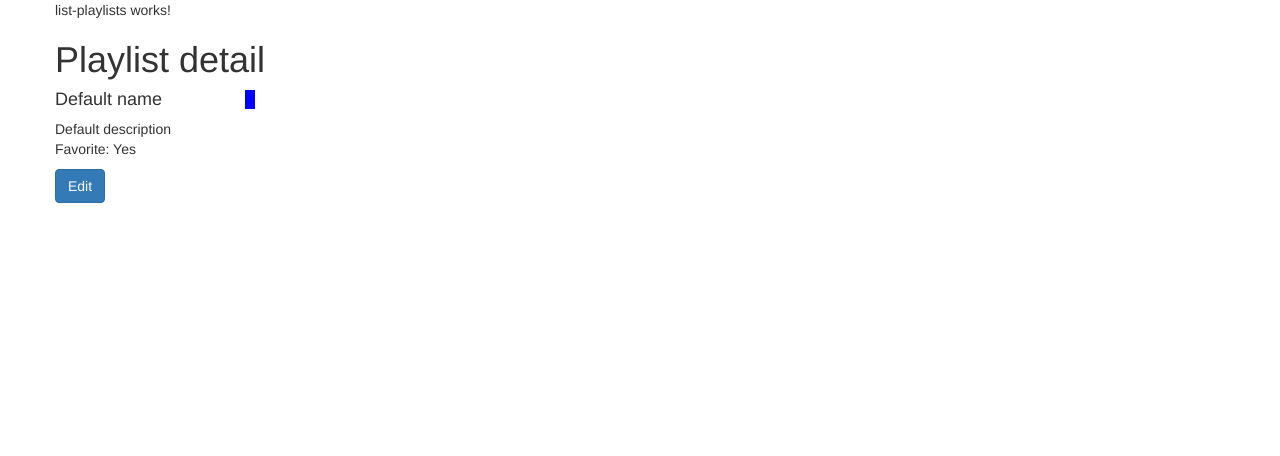
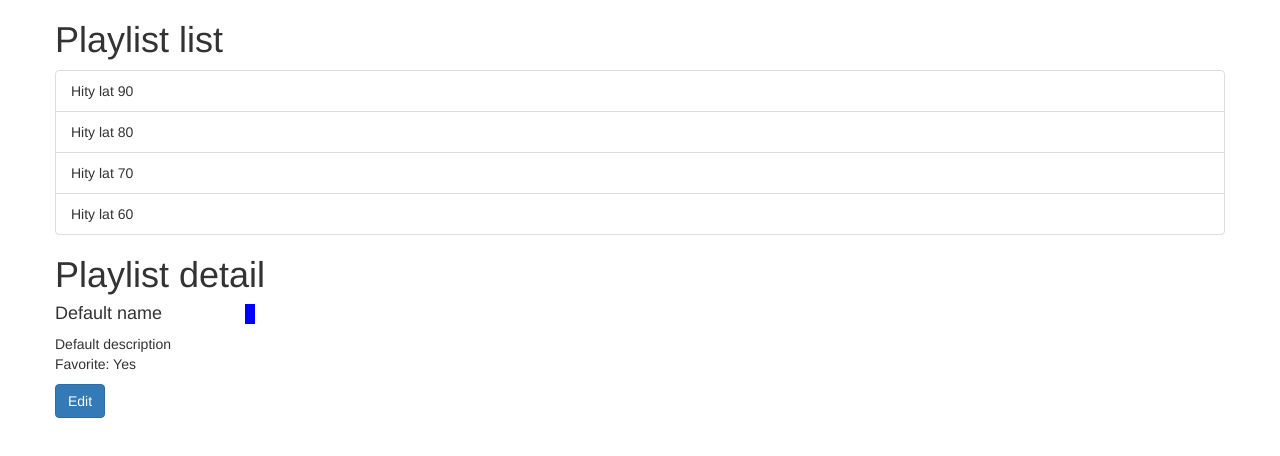
Before and after one commit to j-bogacz/AngularTraining, an Angular app in the folder Spotify/: page / in a window 1280 px wide. Shown: the top 456 px of the page. Built offline with nearby package versions, Linux system fonts and the light colour scheme.

Commit message:
ngFor class.active

```diff
--- a/Spotify/src/app/list-playlists/list-playlists.component.html
+++ b/Spotify/src/app/list-playlists/list-playlists.component.html
@@ -1,3 +1,9 @@
-<p>
-  list-playlists works!
-</p>
+<h1>{{title}}</h1>
+
+<ul class="list-group">
+  <li
+    class="list-group-item"
+    [class.active]="selectedPlaylist == playlist"
+    (click)="selectedPlaylist = playlist"
+    *ngFor="let playlist of playlists">{{playlist.name}}</li>
+</ul>
--- a/Spotify/src/app/list-playlists/list-playlists.component.ts
+++ b/Spotify/src/app/list-playlists/list-playlists.component.ts
@@ -1,4 +1,13 @@
-import { Component, OnInit, ViewEncapsulation } from '@angular/core';
+import {Component, OnInit, ViewEncapsulation} from '@angular/core';
+
+interface Playlist {
+  id: number,
+  name: string,
+  description: string,
+  favorite: boolean,
+  color: string
+
+}
 
 @Component({
   selector: 'component-list-playlists',
@@ -8,7 +17,43 @@ import { Component, OnInit, ViewEncapsulation } from '@angular/core';
 })
 export class ListPlaylistsComponent implements OnInit {
 
-  constructor() { }
+  title: string = 'Playlist list';
+
+  playlists: Playlist[] = [
+    {
+      id: 1,
+      name: "Hity lat 90",
+      description: "Opis listy hitow lat 80",
+      favorite: true,
+      color: "#ff0000"
+    },
+    {
+      id: 2,
+      name: "Hity lat 80",
+      description: "Opis listy hitow lat 70",
+      favorite: false,
+      color: "#00ff00"
+    },
+    {
+      id: 3,
+      name: "Hity lat 70",
+      description: "Opis listy hitow lat 70",
+      favorite: false,
+      color: "#0000ff"
+    },
+    {
+      id: 4,
+      name: "Hity lat 60",
+      description: "Opis listy hitow lat 60",
+      favorite: false,
+      color: "#ff00ff"
+    },
+  ]
+
+  selectedPlaylist: Playlist;
+
+  constructor() {
+  }
 
   ngOnInit() {
   }
```
